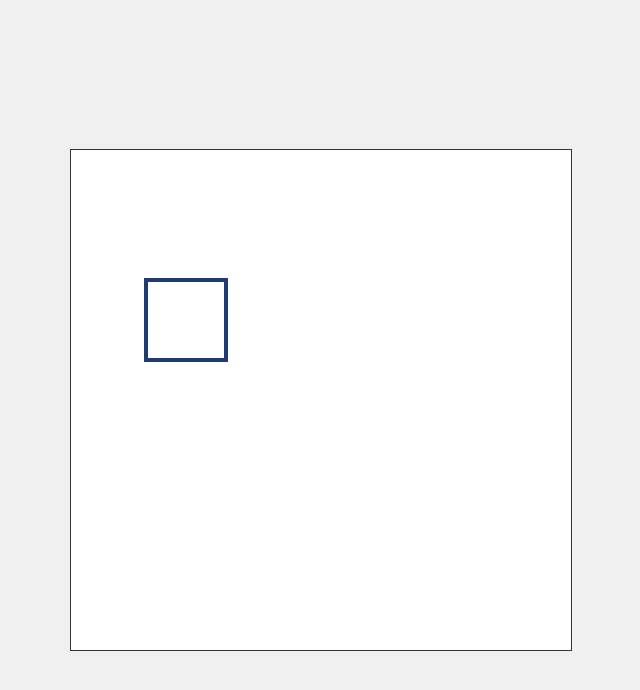
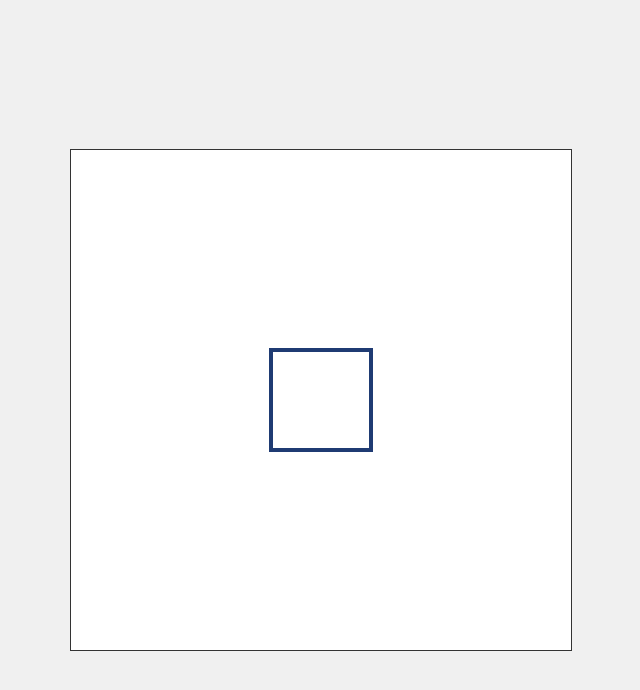
Before and after one commit to KwintaJ/CAD, a plain HTML site: page Program0/index.html in a window 1280 px wide. Shown: the whole page, without its empty margins (319-959 px from the left). Drawn offline with Linux system fonts and the light colour scheme.

Commit message:
Update index.html

```diff
--- a/Program0/index.html
+++ b/Program0/index.html
@@ -22,6 +22,6 @@
 </head>
 <body>
   <canvas id="canvas1" width="500" height="500"></canvas>
-  <script src="script2.js"></script>
+  <script src="script1.js"></script>
 </body>
 </html>
```
